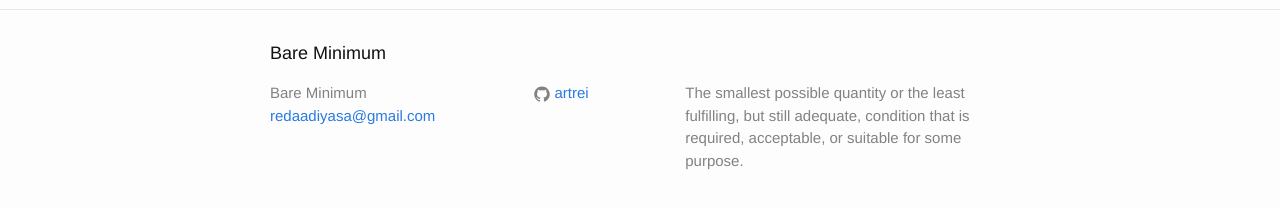
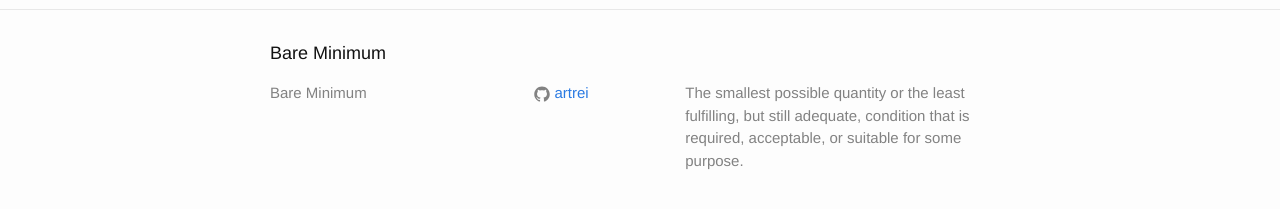
Before and after one commit to artrei/artrei.github.io, a Jekyll site: the page built from index.html, in a window 1280 px wide. Shown: the part 197-406 px from the top of the page. Built offline with Jekyll 4.4.1, drawn with Linux system fonts in a browser that asks for light colours.

Commit message:
remove emailfrom config

```diff
--- a/_config.yml
+++ b/_config.yml
@@ -1,6 +1,5 @@
 # Site settings
 title: Bare Minimum
-email: redaadiyasa@gmail.com
 description: > # this means to ignore newlines until "baseurl:"
   The smallest possible quantity or the least fulfilling, but still adequate, condition that is required, acceptable, or suitable for some purpose.
 baseurl: "" # the subpath of your site, e.g. /blog/
```
